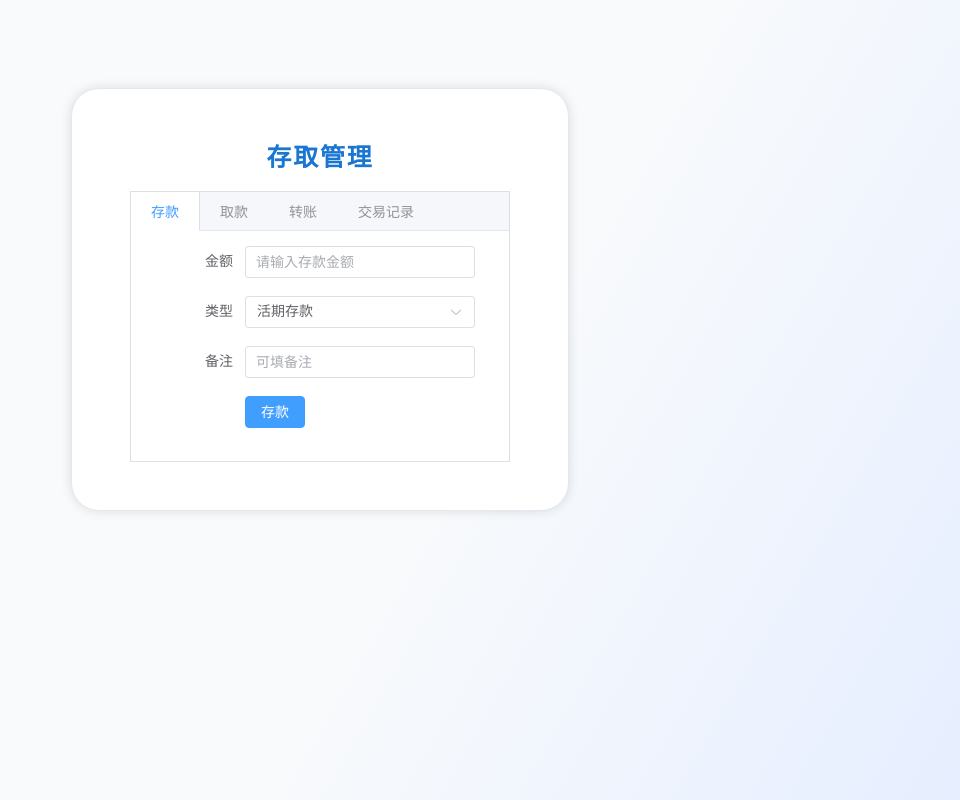
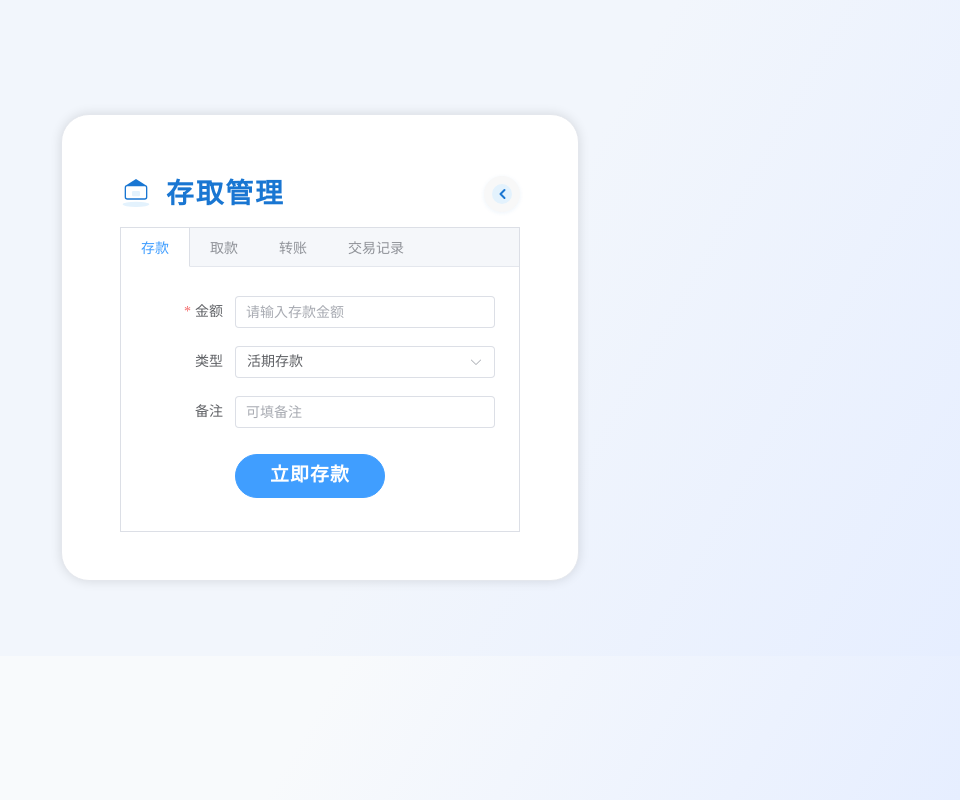
Before and after one commit to cx-029/my-bank-frontend, a Vue app: page /deposit in a window 1280 px wide. Shown: the whole page, without its empty margins (320-1280 px from the left). Built offline with nearby package versions, Linux system fonts and the light colour scheme; no server answers; sample sign-in values are in the browser's storage.

Commit message:
Deposit前端界面v2(ui排版优化)

```diff
--- a/src/views/Deposit.vue
+++ b/src/views/Deposit.vue
@@ -1,15 +1,71 @@
 <template>
-  <div class="deposit-layout" :class="{'dark-mode': isDark}">
+  <div class="deposit-layout">
     <el-card class="deposit-card" shadow="always">
-      <div class="deposit-title">存取管理</div>
-      <el-tabs v-model="activeTab" type="border-card">
+      <div class="deposit-header">
+        <div class="deposit-icon">
+          <!-- 银行SVG图标 -->
+          <svg viewBox="0 0 48 48" width="32" height="32" fill="none" style="color: #1976d2;">
+            <ellipse cx="24" cy="44" rx="20" ry="4" fill="#E3F2FD"/>
+            <path d="M24 6L40 16H8L24 6Z" fill="currentColor"/>
+            <rect x="8" y="16" width="32" height="20" rx="3" fill="#fff" stroke="currentColor" stroke-width="2"/>
+            <rect x="18" y="24" width="12" height="8" rx="2" fill="#E3F2FD"/>
+          </svg>
+        </div>
+        <div class="deposit-title">存取管理</div>
+        <button class="deposit-logout-btn" @click="goHome" aria-label="返回首页">
+          <!-- 用银行风格返回箭头icon -->
+          <svg width="22" height="22" viewBox="0 0 22 22" fill="none">
+            <circle cx="11" cy="11" r="10" fill="#e3f2fd"/>
+            <path d="M13.5 7l-4 4 4 4" stroke="#1976d2" stroke-width="2" stroke-linecap="round" stroke-linejoin="round"/>
+          </svg>
+        </button>
+      </div>
+      <div class="deposit-summary" v-if="accountInfo">
+        <el-card shadow="hover" class="account-info-card">
+          <div class="account-row">
+            <span class="account-info-icon">
+              <!-- 用银行风格卡片icon -->
+              <svg width="22" height="22" viewBox="0 0 22 22" fill="none">
+                <rect x="2.5" y="5" width="17" height="12" rx="2.5" fill="#e3f2fd" stroke="#1976d2" stroke-width="1.5"/>
+                <rect x="4.5" y="9" width="13" height="2.5" rx="1.25" fill="#1976d2"/>
+              </svg>
+            </span>
+            <span class="account-label">账户类型</span>
+            <span class="account-value">{{ accountInfo.accountType }}</span>
+          </div>
+          <div class="account-row">
+            <span class="account-info-icon">
+              <svg width="22" height="22" viewBox="0 0 22 22" fill="none">
+                <circle cx="11" cy="11" r="10" fill="#fff3cd"/>
+                <text x="11" y="15" text-anchor="middle" font-size="12" fill="#ffc107">￥</text>
+              </svg>
+            </span>
+            <span class="account-label">余额</span>
+            <span class="account-value balance-value">{{ accountInfo.balance.toFixed(2) }} 元</span>
+          </div>
+          <div class="account-row">
+            <span class="account-info-icon">
+              <svg width="22" height="22" viewBox="0 0 22 22" fill="none">
+                <circle cx="11" cy="11" r="10" fill="#f8f9fa"/>
+                <circle cx="11" cy="11" r="6" :fill="accountInfo.status==='正常' ? '#1976d2' : '#ef5350'" />
+              </svg>
+            </span>
+            <span class="account-label">状态</span>
+            <span class="account-value status-text"
+                  :class="accountInfo.status==='正常' ? 'status-ok' : 'status-bad'">
+              {{ accountInfo.status }}
+            </span>
+          </div>
+        </el-card>
+      </div>
+      <el-tabs v-model="activeTab" type="border-card" class="deposit-tabs">
         <el-tab-pane label="存款" name="deposit">
-          <el-form :model="depositForm" label-width="80px" class="deposit-form">
-            <el-form-item label="金额">
+          <el-form :model="depositForm" label-width="90px" class="deposit-form" @submit.prevent>
+            <el-form-item label="金额" required>
               <el-input v-model.number="depositForm.amount" type="number" placeholder="请输入存款金额" />
             </el-form-item>
             <el-form-item label="类型">
-              <el-select v-model="depositForm.type" placeholder="请选择存款类型">
+              <el-select v-model="depositForm.type" placeholder="请选择类型">
                 <el-option label="活期存款" value="活期存款" />
                 <el-option label="定期存款" value="定期存款" />
               </el-select>
@@ -18,41 +74,51 @@
               <el-input v-model="depositForm.description" placeholder="可填备注" />
             </el-form-item>
             <el-form-item>
-              <el-button type="primary" @click="handleDeposit">存款</el-button>
+              <el-button type="primary" class="deposit-btn" @click="handleDeposit">
+                <span class="deposit-btn-label">立即存款</span>
+              </el-button>
             </el-form-item>
           </el-form>
         </el-tab-pane>
         <el-tab-pane label="取款" name="withdraw">
-          <el-form :model="withdrawForm" label-width="80px" class="deposit-form">
-            <el-form-item label="金额">
+          <el-form :model="withdrawForm" label-width="90px" class="deposit-form" @submit.prevent>
+            <el-form-item label="金额" required>
               <el-input v-model.number="withdrawForm.amount" type="number" placeholder="请输入取款金额" />
             </el-form-item>
             <el-form-item label="备注">
               <el-input v-model="withdrawForm.description" placeholder="可填备注" />
             </el-form-item>
             <el-form-item>
-              <el-button type="primary" @click="handleWithdraw">取款</el-button>
+              <el-button type="danger" class="deposit-btn" @click="handleWithdraw">
+                <span class="deposit-btn-label">立即取款</span>
+              </el-button>
             </el-form-item>
           </el-form>
         </el-tab-pane>
         <el-tab-pane label="转账" name="transfer">
-          <el-form :model="transferForm" label-width="80px" class="deposit-form">
-            <el-form-item label="收款账户ID">
+          <el-form :model="transferForm" label-width="110px" class="deposit-form" @submit.prevent>
+            <el-form-item label="收款账户ID" required>
               <el-input v-model="transferForm.toAccountId" type="number" placeholder="请输入收款账户ID" />
             </el-form-item>
-            <el-form-item label="金额">
+            <el-form-item label="金额" required>
               <el-input v-model.number="transferForm.amount" type="number" placeholder="请输入转账金额" />
             </el-form-item>
             <el-form-item label="备注">
               <el-input v-model="transferForm.description" placeholder="可填备注" />
             </el-form-item>
             <el-form-item>
-              <el-button type="primary" @click="handleTransfer">转账</el-button>
+              <el-button type="warning" class="deposit-btn" @click="handleTransfer">
+                <span class="deposit-btn-label">立即转账</span>
+              </el-button>
             </el-form-item>
           </el-form>
         </el-tab-pane>
         <el-tab-pane label="交易记录" name="records">
-          <el-table :data="transactions" style="width: 100%" height="260">
+          <div class="records-header">
+            <el-icon><i class="el-icon-wallet"></i></el-icon>
+            <span>最近交易流水</span>
+          </div>
+          <el-table :data="transactions" style="width: 100%" height="260" header-row-class-name="records-thead">
             <el-table-column prop="transactionTime" label="时间" width="165"/>
             <el-table-column prop="type" label="类型" width="100"/>
             <el-table-column prop="amount" label="金额" width="120"/>
@@ -69,8 +135,9 @@
 import { ref, onMounted } from 'vue'
 import { ElMessage } from 'element-plus'
 import axios from 'axios'
+import { useRouter } from 'vue-router'
 
-const isDark = ref(false)
+const router = useRouter()
 const activeTab = ref('deposit')
 
 const depositForm = ref({
@@ -88,7 +155,17 @@ const transferForm = ref({
   description: ''
 })
 
+const accountInfo = ref(null)
 const transactions = ref([])
+
+const getAccountInfo = async () => {
+  try {
+    const res = await axios.get('/api/account')
+    accountInfo.value = res.data
+  } catch (e) {
+    accountInfo.value = null
+  }
+}
 
 const handleDeposit = async () => {
   if (!depositForm.value.amount) {
@@ -104,6 +181,7 @@ const handleDeposit = async () => {
     if (res.data === true) {
       ElMessage.success('存款成功')
       depositForm.value.amount = null
+      getAccountInfo()
       getTransactions()
     } else {
       ElMessage.error('存款失败')
@@ -126,6 +204,7 @@ const handleWithdraw = async () => {
     if (res.data === true) {
       ElMessage.success('取款成功')
       withdrawForm.value.amount = null
+      getAccountInfo()
       getTransactions()
     } else {
       ElMessage.error('取款失败，可能余额不足')
@@ -149,6 +228,7 @@ const handleTransfer = async () => {
     if (res.data === true) {
       ElMessage.success('转账成功')
       transferForm.value.amount = null
+      getAccountInfo()
       getTransactions()
     } else {
       ElMessage.error('转账失败')
@@ -166,7 +246,15 @@ const getTransactions = async () => {
     ElMessage.error('获取交易记录失败')
   }
 }
-onMounted(getTransactions)
+
+const goHome = () => {
+  router.push('/home')
+}
+
+onMounted(() => {
+  getAccountInfo()
+  getTransactions()
+})
 </script>
 
 <style scoped>
@@ -174,34 +262,184 @@ onMounted(getTransactions)
   display: flex;
   align-items: center;
   justify-content: center;
-  min-height: 70vh;
+  min-height: 82vh;
   width: 100vw;
-  background: transparent;
-}
-.deposit-layout.dark-mode {
-  background: #232a3c;
+  background: linear-gradient(120deg, #f2f6fc 60%, #e6eeff 100%);
 }
 .deposit-card {
-  min-width: 420px;
-  max-width: 96vw;
+  min-width: 440px;
+  max-width: 98vw;
   margin-top: 38px;
-  padding: 28px 38px;
+  padding: 36px 38px 28px 38px;
   border-radius: 28px;
-  box-shadow: 0 8px 38px 0 rgba(25, 50, 110, 0.10);
+  box-shadow: 0 8px 38px 0 rgba(25, 50, 110, 0.14);
+  background: #fff;
+}
+.deposit-header {
+  display: flex;
+  align-items: center;
+  justify-content: flex-start;
+  margin-bottom: 16px;
+  position: relative;
+}
+.deposit-icon {
+  margin-right: 14px;
+  min-width: 32px;
+  display: flex;
+  align-items: center;
 }
 .deposit-title {
-  font-size: 1.55rem;
+  font-size: 1.73rem;
   color: #1976d2;
+  font-weight: 800;
+  letter-spacing: 2px;
+  flex: 1;
+  font-family: 'Segoe UI', 'PingFang SC', Arial, sans-serif;
+}
+.deposit-logout-btn {
+  position: absolute;
+  right: 0;
+  top: 5px;
+  font-size: 1.18rem;
+  padding: 0;
+  height: 36px;
+  width: 36px;
+  border-radius: 50%;
+  display: flex;
+  align-items: center;
+  justify-content: center;
+  background: #f8f8f8;
+  color: #1976d2;
+  border: none;
+  box-shadow: 0 1px 4px rgba(25,118,210,0.08);
+  transition: background 0.18s;
+  cursor: pointer;
+}
+.deposit-logout-btn:hover {
+  background: #e3f2fd;
+  color: #1976d2;
+}
+.deposit-logout-btn svg {
+  display: block;
+}
+.deposit-summary {
+  margin-bottom: 18px;
+}
+.account-info-card {
+  background: linear-gradient(90deg, #e3f2fd 60%, #fff 100%);
+  border-radius: 18px;
+  box-shadow: 0 2px 12px rgba(25,118,210,0.08);
+  padding: 16px 22px;
+  display: flex;
+  flex-direction: column;
+  gap: 10px;
+  font-family: 'Segoe UI', 'PingFang SC', Arial, sans-serif;
+}
+.account-row {
+  display: flex;
+  align-items: center;
+  justify-content: flex-start;
+  gap: 18px;
+  font-size: 1.13rem;
+  margin-bottom: 2px;
+}
+.account-info-icon {
+  display: flex;
+  align-items: center;
+  width: 22px;
+  height: 22px;
+}
+.account-label {
+  font-weight: 600;
+  color: #1976d2;
+  min-width: 84px;
+  letter-spacing: 1px;
+}
+.account-value,
+.balance-value,
+.status-text {
   font-weight: 700;
-  letter-spacing: 2px;
-  margin-bottom: 18px;
-  text-align: center;
+  color: #222 !important;
+  font-size: 1.18rem;
+  letter-spacing: 0.5px;
 }
-.deposit-layout.dark-mode .deposit-title {
-  color: #7bb4fa;
+.balance-value {
+  font-size: 1.28rem;
+  font-family: 'Segoe UI Semibold', Arial, sans-serif;
+  color: #222 !important;
+}
+.status-text.status-ok {
+  color: #1976d2 !important;
+}
+.status-text.status-bad {
+  color: #ef5350 !important;
+}
+.deposit-tabs {
+  margin-top: 8px;
 }
 .deposit-form {
-  max-width: 310px;
+  max-width: 350px;
   margin: 0 auto;
+  margin-top: 14px;
+  font-size: 1.08rem;
+}
+.deposit-btn {
+  min-width: 150px;
+  font-size: 1.18rem;
+  border-radius: 22px;
+  font-weight: 700;
+  height: 44px;
+  margin-top: 8px;
+  justify-content: center;
+  display: flex;
+  align-items: center;
+  text-align: center;
+  letter-spacing: 1.1px;
+}
+.deposit-btn-label {
+  flex: 1 1 0%;
+  text-align: center;
+  width: 100%;
+  display: block;
+}
+.records-header {
+  display: flex;
+  align-items: center;
+  gap: 8px;
+  font-size: 1.13rem;
+  font-weight: 700;
+  color: #1976d2;
+  margin-bottom: 10px;
+}
+.records-header .el-icon {
+  color: #1976d2 !important;
+  font-size: 1.4em !important;
+  display: inline-flex;
+  align-items: center;
+  justify-content: center;
+  height: 1em;
+  width: 1em;
+  line-height: 1em;
+  position: relative;
+}
+.records-thead {
+  background: #e3f2fd !important;
+  font-weight: 600;
+  font-size: 1.12rem;
+}
+@media (max-width: 900px) {
+  .deposit-card {
+    min-width: 98vw;
+    padding: 16px 2vw 14px 2vw;
+    margin-top: 18px;
+    border-radius: 18px;
+  }
+  .deposit-title {
+    font-size: 1.22rem;
+    margin-left: 0;
+  }
+  .deposit-form {
+    max-width: 98vw;
+  }
 }
 </style>
```
